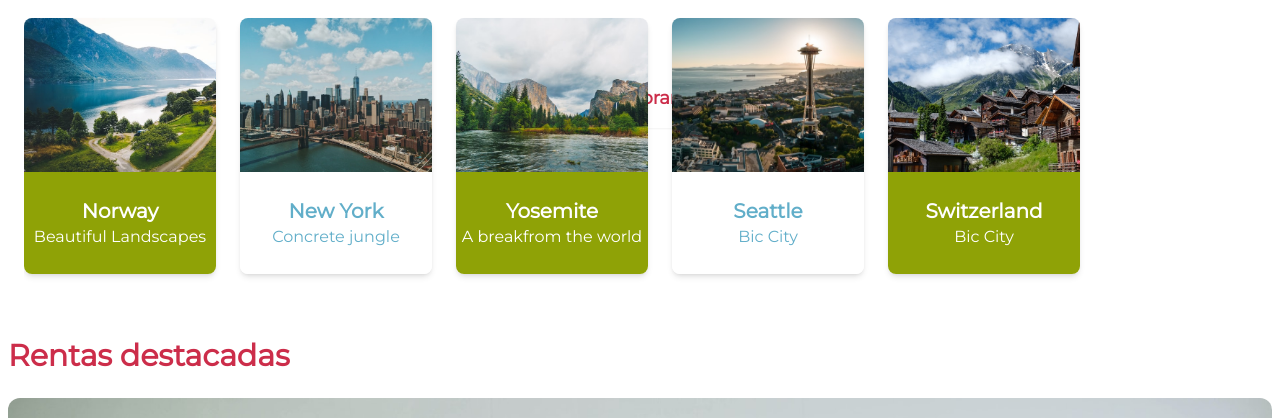
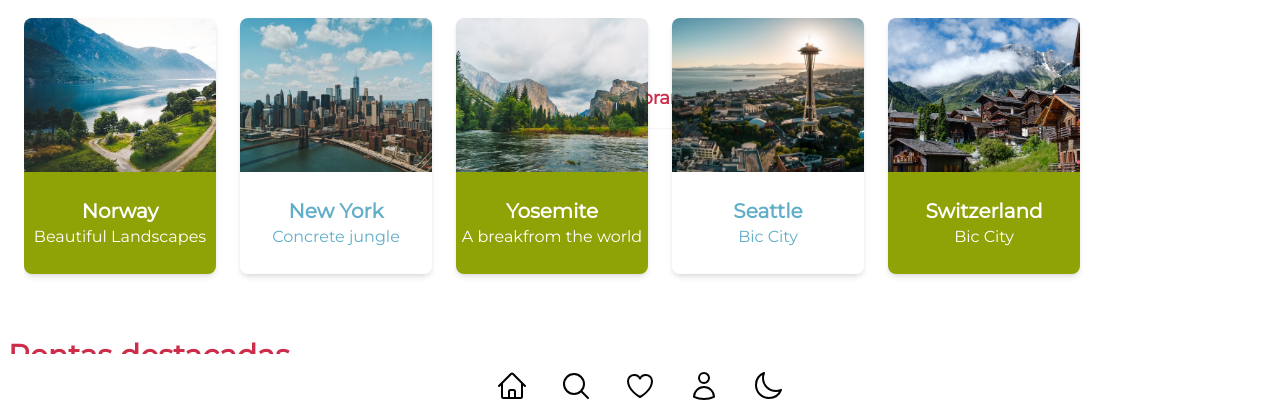
Before and after one commit to Mike-droid/curso-tailwind-3, a website: page public/index.html in a window 1280 px wide. Shown: the part 382-800 px from the top of the page. Drawn offline with Linux system fonts and the light colour scheme.

Commit message:
Clase 22

```diff
--- a/public/index.html
+++ b/public/index.html
@@ -1,5 +1,5 @@
 <!DOCTYPE html>
-<html lang="en">
+<html lang="en" class="scroll-smooth">
 <head>
   <meta charset="UTF-8">
   <meta http-equiv="X-UA-Compatible" content="IE=edge">
@@ -12,12 +12,11 @@
 </head>
 <body class="font-Montserrat">
   <nav></nav>
-  <div id="tab_bar"></div>
   <section class="w-full h-auto">
     <div id="home">
       <div class="w-full h-3/4">
         <div class="w-full h-full flex flex-col absolute space-y-96 py-4 items-center">
-          <input class="outline-none p-3 rounded-full shadow-sm transition duration-300 focus-within:shadow-sm focus:ring-2 focus:w-11/12" placeholder="San Franciso" type="search">
+          <input class="outline-none p-3 rounded-full shadow-sm transition duration-300 focus-within:shadow-sm focus:ring-2 focus:w-11/12" placeholder="San Franciso" type="search" id="search">
           <button class="bg-white text-lg text-primary font-semibold p-4 w-48 rounded-full shadow-sm transition-all duration-500 ease-in-out hover:bg-primary hover:text-white transform hover:-translate-y-1 hover:scale-110">
             Explorar
           </button>
@@ -140,5 +139,41 @@
     <p class="text-sm">Términos y condiciones</p>
     <p class="text-sm">Platzi Travel, Inc.</p>
   </footer>
+  <div class="w-full h-16 bg-white fixed left-0 bottom-0 shadow-md flex space-x-8 items-center justify-center" id="tab_bar">
+    <a href="#home">
+      <!-- home icon -->
+      <svg xmlns="http://www.w3.org/2000/svg" fill="none" viewBox="0 0 24 24" stroke-width="1.5" stroke="currentColor" class="w-8 h-8">
+        <path stroke-linecap="round" stroke-linejoin="round" d="M2.25 12l8.954-8.955c.44-.439 1.152-.439 1.591 0L21.75 12M4.5 9.75v10.125c0 .621.504 1.125 1.125 1.125H9.75v-4.875c0-.621.504-1.125 1.125-1.125h2.25c.621 0 1.125.504 1.125 1.125V21h4.125c.621 0 1.125-.504 1.125-1.125V9.75M8.25 21h8.25" />
+      </svg>
+    </a>
+
+    <a href="#search">
+      <!-- search icon -->
+      <svg xmlns="http://www.w3.org/2000/svg" fill="none" viewBox="0 0 24 24" stroke-width="1.5" stroke="currentColor" class="w-8 h-8">
+        <path stroke-linecap="round" stroke-linejoin="round" d="M21 21l-5.197-5.197m0 0A7.5 7.5 0 105.196 5.196a7.5 7.5 0 0010.607 10.607z" />
+      </svg>
+    </a>
+
+    <a href="#recomendados">
+      <!-- heart icon -->
+      <svg xmlns="http://www.w3.org/2000/svg" fill="none" viewBox="0 0 24 24" stroke-width="1.5" stroke="currentColor" class="w-8 h-8">
+        <path stroke-linecap="round" stroke-linejoin="round" d="M21 8.25c0-2.485-2.099-4.5-4.688-4.5-1.935 0-3.597 1.126-4.312 2.733-.715-1.607-2.377-2.733-4.313-2.733C5.1 3.75 3 5.765 3 8.25c0 7.22 9 12 9 12s9-4.78 9-12z" />
+      </svg>
+    </a>
+
+    <a href="#">
+      <!-- user icon -->
+      <svg xmlns="http://www.w3.org/2000/svg" fill="none" viewBox="0 0 24 24" stroke-width="1.5" stroke="currentColor" class="w-8 h-8">
+        <path stroke-linecap="round" stroke-linejoin="round" d="M15.75 6a3.75 3.75 0 11-7.5 0 3.75 3.75 0 017.5 0zM4.501 20.118a7.5 7.5 0 0114.998 0A17.933 17.933 0 0112 21.75c-2.676 0-5.216-.584-7.499-1.632z" />
+      </svg>
+    </a>
+
+    <button>
+      <!-- moon / dark mode icon -->
+      <svg xmlns="http://www.w3.org/2000/svg" fill="none" viewBox="0 0 24 24" stroke-width="1.5" stroke="currentColor" class="w-8 h-8">
+        <path stroke-linecap="round" stroke-linejoin="round" d="M21.752 15.002A9.718 9.718 0 0118 15.75c-5.385 0-9.75-4.365-9.75-9.75 0-1.33.266-2.597.748-3.752A9.753 9.753 0 003 11.25C3 16.635 7.365 21 12.75 21a9.753 9.753 0 009.002-5.998z" />
+      </svg>
+    </button>
+  </div>
 </body>
 </html>
```
Also changed, not shown: public/css/tailwind.css.
